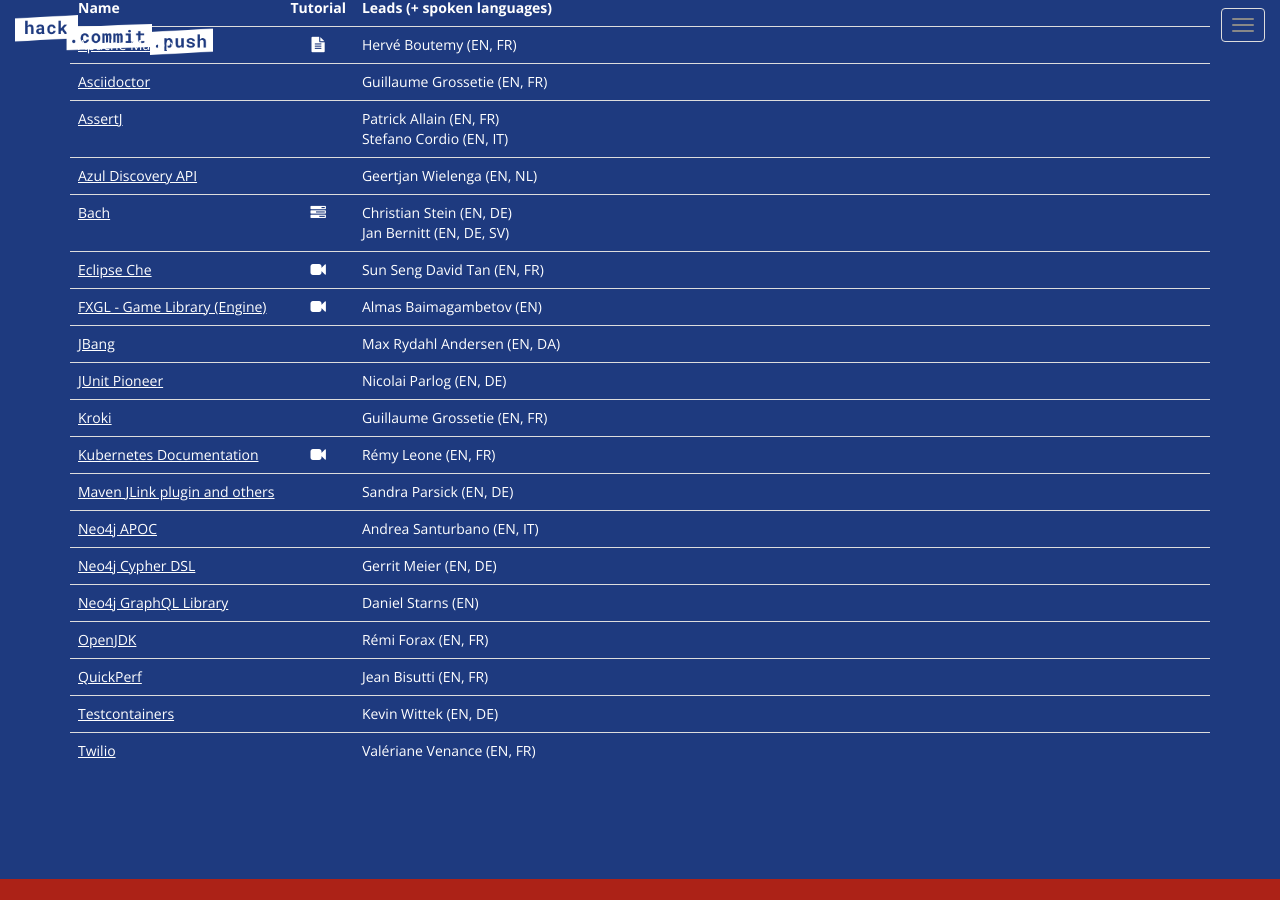
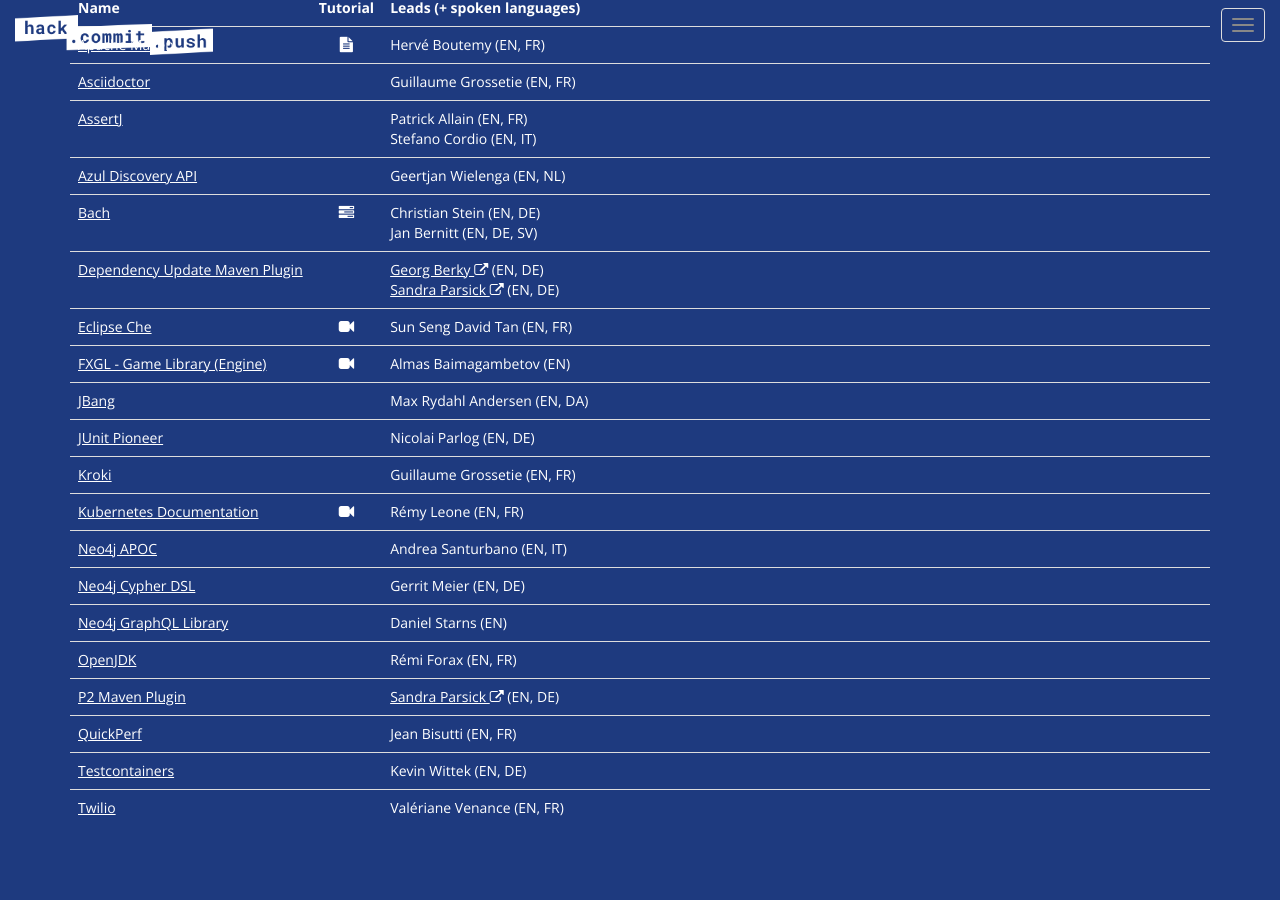
Before and after one commit to hack-commit-push/paris2021, a Jekyll site: the page built from index.html, in a window 1280 px wide and 900 px high, scrolled down 3952 px. Built offline with Jekyll 4.4.1, drawn with Linux system fonts in a browser that asks for light colours.

Commit message:
Add P2 Maven Plugin and Dependency Update Maven Plugin

```diff
--- a/_data/projects.yml
+++ b/_data/projects.yml
@@ -50,10 +50,24 @@
         - EN
         - DE
         - SV
-- name: Maven JLink plugin and others
-  url: https://maven.apache.org/plugins/maven-jlink-plugin/
+- name: P2 Maven Plugin
+  url: https://github.com/reficio/p2-maven-plugin
   leads:
     - name: Sandra Parsick
+      profile_url: https://twitter.com/SandraParsick
+      spoken_languages:
+        - EN
+        - DE
+- name: Dependency Update Maven Plugin
+  url: https://github.com/georgberky/dependency-update-maven-plugin
+  leads:
+    - name: Georg Berky
+      profile_url: https://twitter.com/georgberky
+      spoken_languages:
+        - EN
+        - DE
+    - name: Sandra Parsick
+      profile_url: https://twitter.com/SandraParsick
       spoken_languages:
         - EN
         - DE
```
